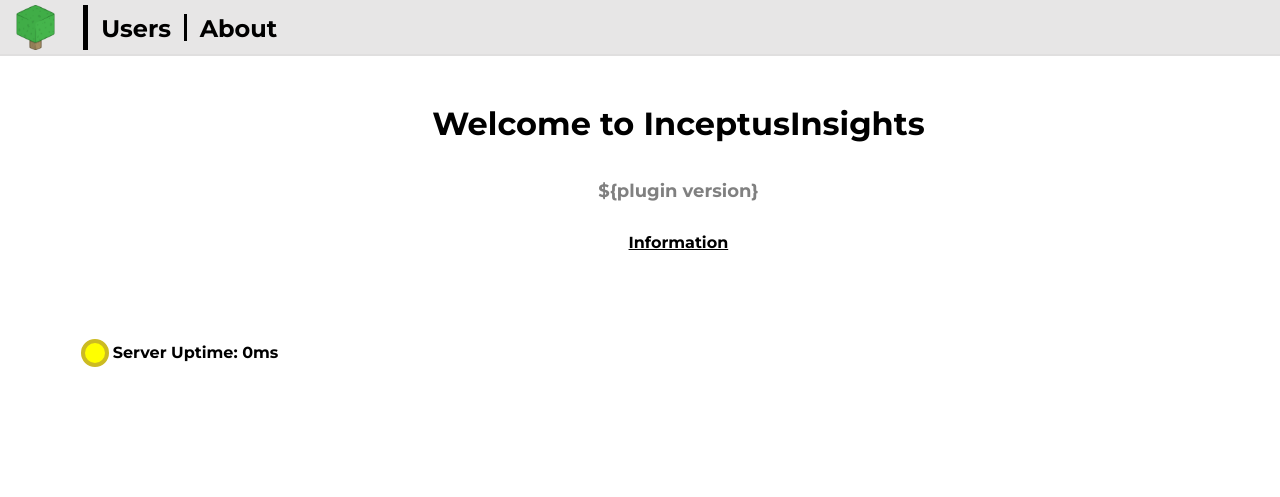
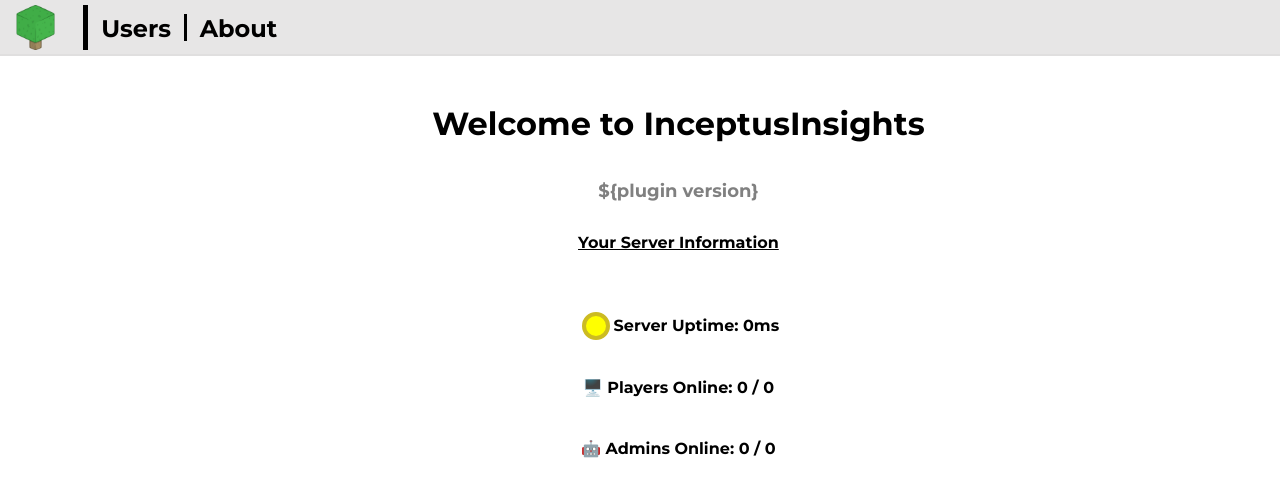
Before and after one commit to Team-Inceptus/InceptusInsights, a Jekyll site: the page built from frontend/index.html, in a window 1280 px wide. Shown: the top 497 px of the page. Built offline with Jekyll 4.4.1, drawn with Linux system fonts in a browser that asks for light colours.

Commit message:
Update Frontend

```diff
--- a/frontend/css/main.css
+++ b/frontend/css/main.css
@@ -1,4 +1,9 @@
 /* Copyright (c) 2022-Present Team Inceptus. All Rights Reserved. */
+
+*::selection {
+    background: #000;
+    color: #fff;
+}
 
 html, body {
     overflow-x: hidden;
@@ -117,8 +122,9 @@
 
 .info-container {
     display: flex;
-    justify-content: space-between;
+    justify-content: center;
     width: 100%;
+    flex-wrap: wrap;
     padding: 0 3vw;
 }
 
@@ -126,6 +132,8 @@
     display: flex;
     flex-direction: row;
     width: 100%;
-    padding: 0 3vw;
+    margin-top: 0;
+    row-gap: 1vh;
+    justify-content: center;
     align-items: center;
 }
--- a/frontend/index.html
+++ b/frontend/index.html
@@ -7,7 +7,7 @@
 
     <h2 class="subtitle" id="plugin-version">${plugin version}</h2>
 
-    <h3 class="size-medium underline">Information</h3>
+    <h3 class="size-medium underline">Your Server Information</h3>
 
     <div class="info-container">
         <div class="info-box">
@@ -16,5 +16,11 @@
             </svg>
             <h4>Server Uptime: <span id="server-uptime">0ms</span></h4>
         </div>
+        <div class="info-box">
+            <h4>🖥️ Players Online: <span id="server-players">0</span> / <span id="server-all-players">0</span></h4>
+        </div>
+        <div class="info-box">
+            <h4>🤖 Admins Online: <span id="server-ops">0</span> / <span id="server-all-ops">0</span></h4>
+        </div>
     </div>
 </div>
```
